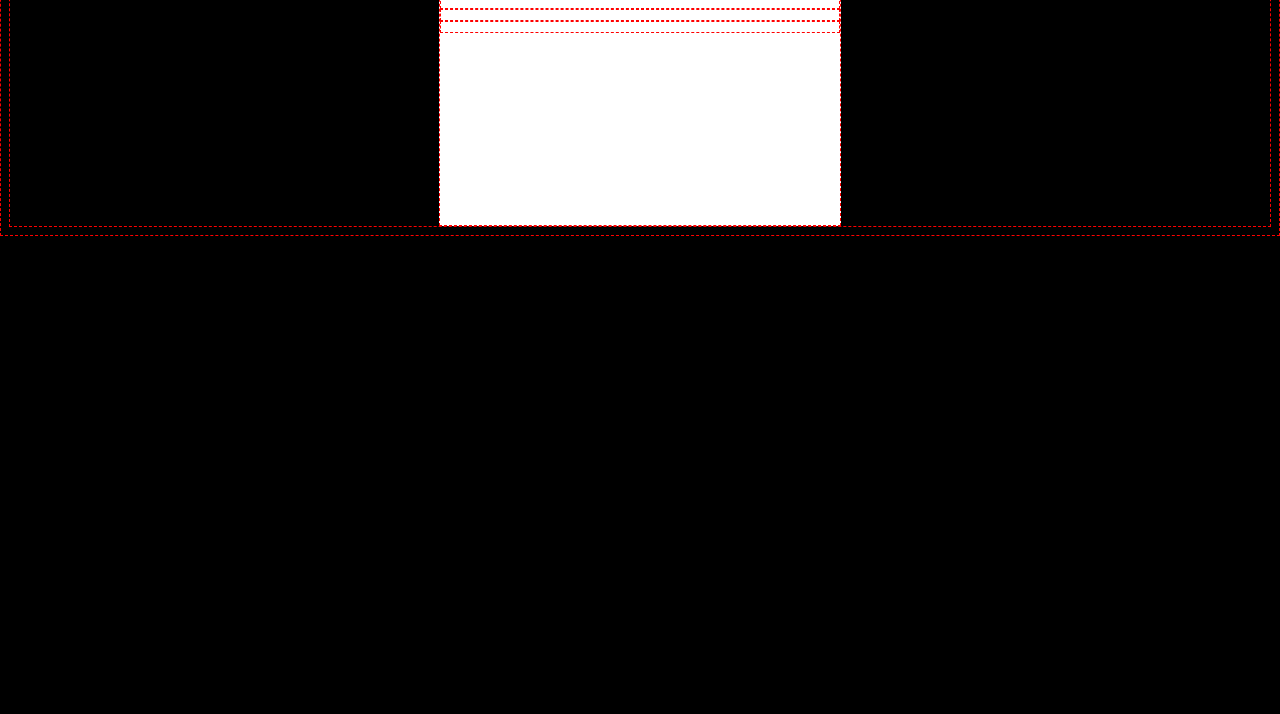
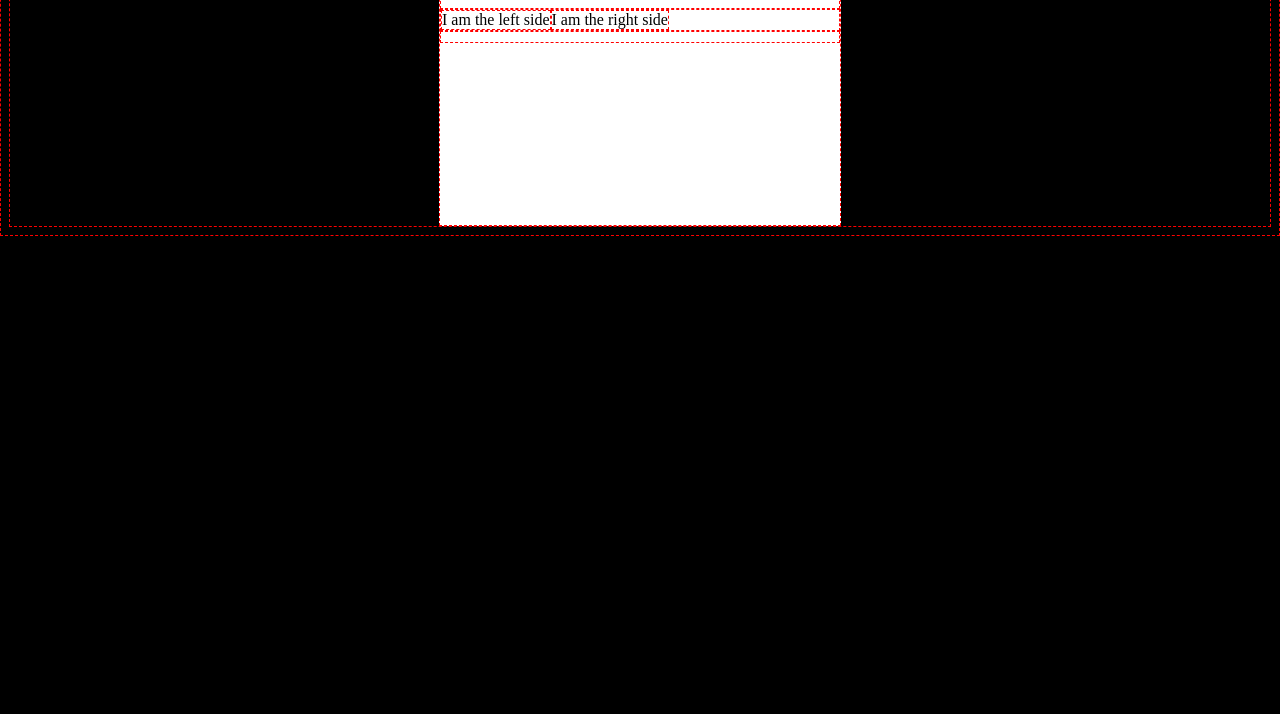
Before and after one commit to JustMrMendez/help, a plain HTML site: page index.html in a window 1280 px wide. Shown: the part 86-800 px from the top of the page. Drawn offline with Linux system fonts and the light colour scheme.

Commit message:
A magician was driving down the street and then he turned into a driveway.

```diff
--- a/index.html
+++ b/index.html
@@ -13,7 +13,10 @@
             <h1>My Postcard</h1>
             <img src="https://raw.githubusercontent.com/breatheco-de/exercise-postcard/e63a7916530cc850bd92aa1c2e19191837fb5c80/.learn/assets/4geeks.png">
         </div>
-        <div class="postcard-body"></div>
+        <div class="postcard-body">
+            <div class="body-left">I am the left side</div>
+            <div class="body-right">I am the right side</div>
+        </div>
         <div class="postcard-footer"></div>
       </div>
   </body>
--- a/style.css
+++ b/style.css
@@ -23,3 +23,7 @@ body {
 	width: 350px;
 	margin: none;
 }
+
+.postcard-body {
+    display: flex;
+}
```
